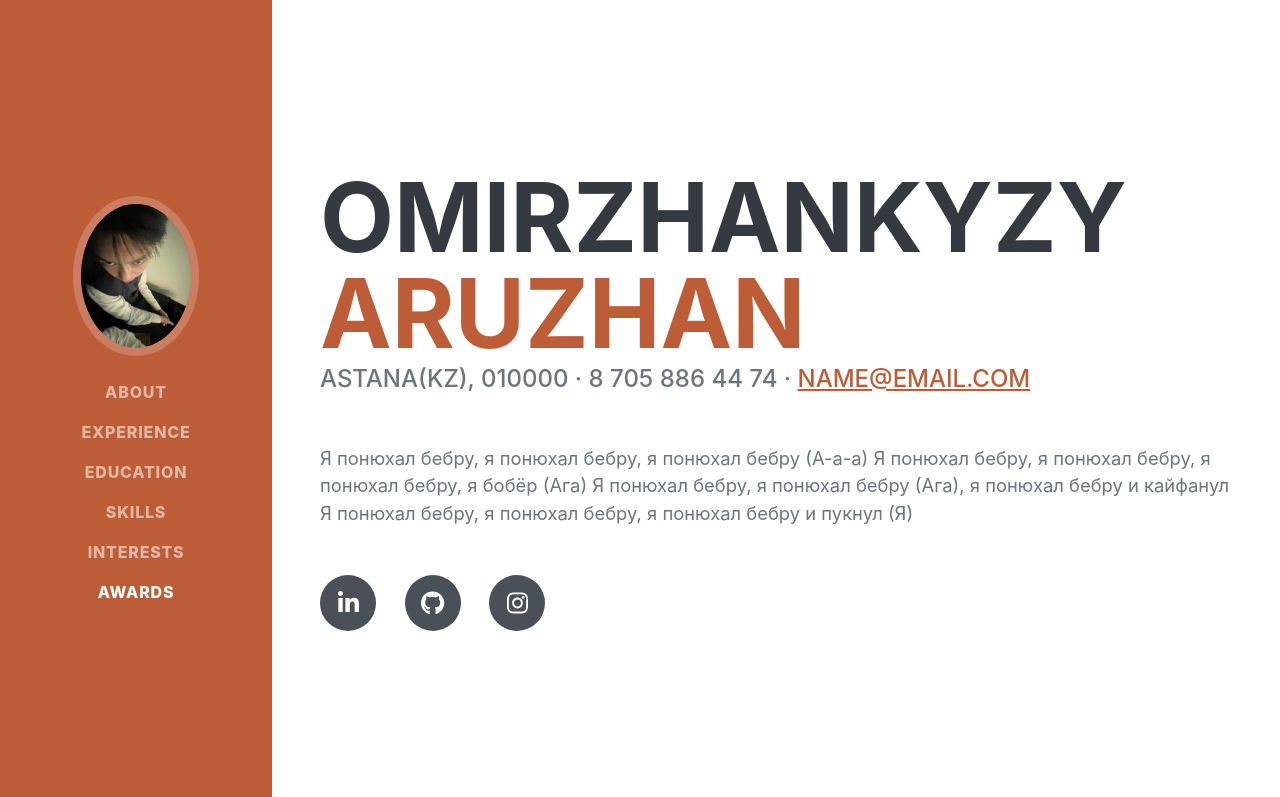
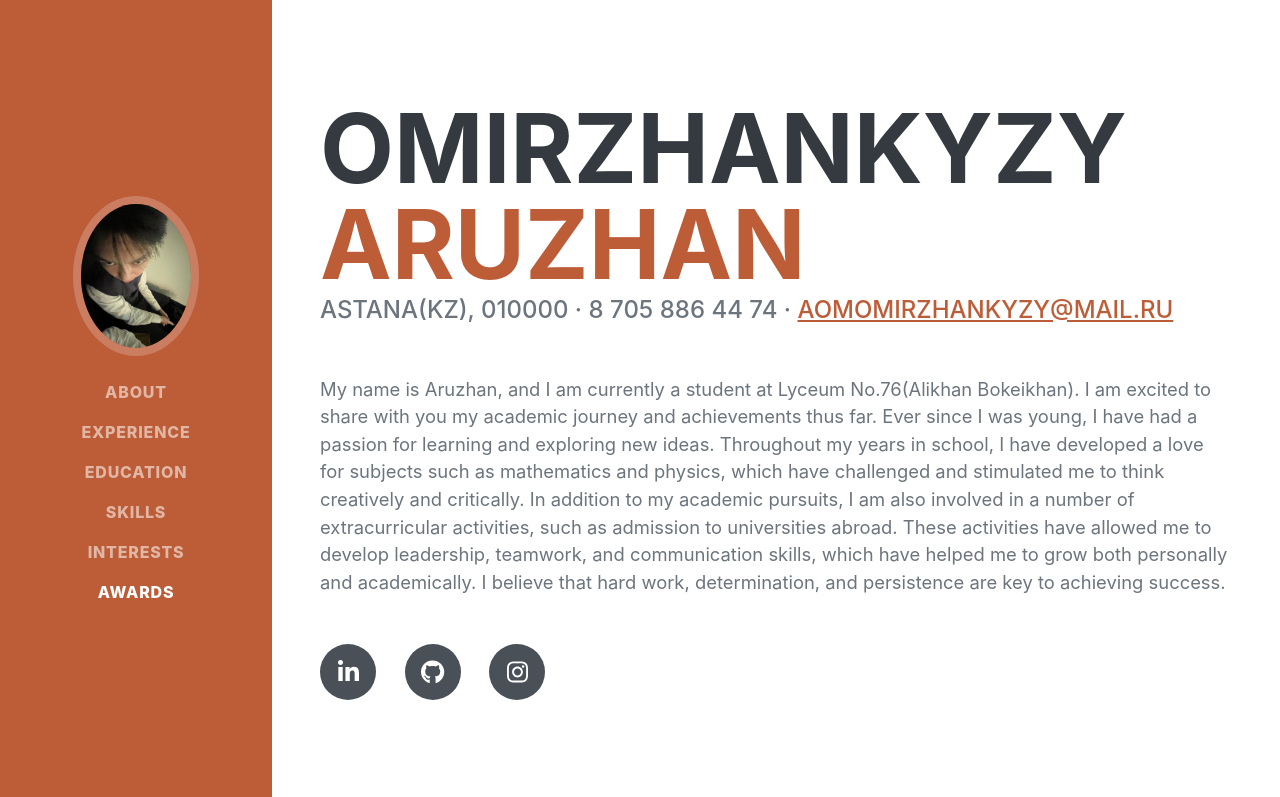
Before and after one commit to AruzhanVUKIN/AruzhanVUKIN.github.io, a plain HTML site: page index.html in a window 1280 px wide. Shown: the top 797 px of the page. Drawn offline with nearby package versions, Linux system fonts and the light colour scheme; a web font is replaced by a local one.

Commit message:
Update index.html

```diff
--- a/index.html
+++ b/index.html
@@ -45,12 +45,17 @@
                     </h1>
                     <div class="subheading mb-5">
                         Astana(KZ), 010000 · 8 705 886 44 74 ·
-                        <a href="mailto:name@email.com">name@email.com</a>
+                        <a href="mailto:name@email.com">aomomirzhankyzy@mail.ru</a>
                     </div>
-                    <p class="lead mb-5">Я понюхал бебру, я понюхал бебру, я понюхал бебру (А-а-а)
-                        Я понюхал бебру, я понюхал бебру, я понюхал бебру, я бобёр (Ага)
-                        Я понюхал бебру, я понюхал бебру (Ага), я понюхал бебру и кайфанул
-                        Я понюхал бебру, я понюхал бебру, я понюхал бебру и пукнул (Я)</p>
+                    <p class="lead mb-5">My name is Aruzhan, and I am currently a student at Lyceum No.76(Alikhan Bokeikhan). I am excited to share with you my academic journey and achievements thus far.
+
+                        Ever since I was young, I have had a passion for learning and exploring new ideas. Throughout my years in school, I have developed a love for subjects such as mathematics and physics, which have challenged and stimulated me to think creatively and critically.
+
+                        In addition to my academic pursuits, I am also involved in a number of extracurricular activities, such as admission to universities abroad. These activities have allowed me to develop leadership, teamwork, and communication skills, which have helped me to grow both personally and academically.
+
+                        I believe that hard work, determination, and persistence are key to achieving success.
+
+                        </p>
                     <div class="social-icons">
                         <a class="social-icon" href="#!"><i class="fab fa-linkedin-in"></i></a>
                         <a class="social-icon" href="https://github.com/AruzhanVUKIN"><i class="fab fa-github"></i></a>
```
